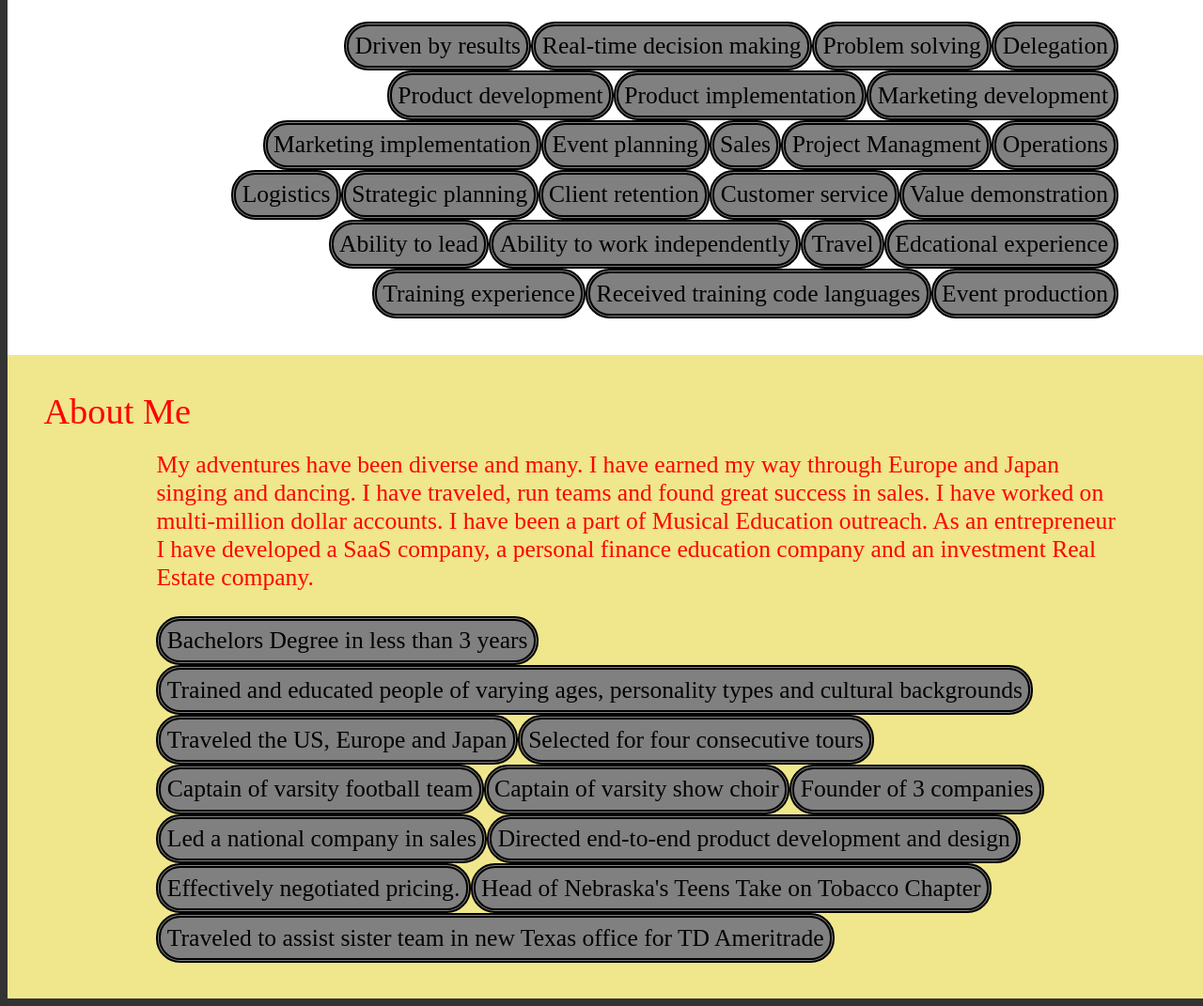
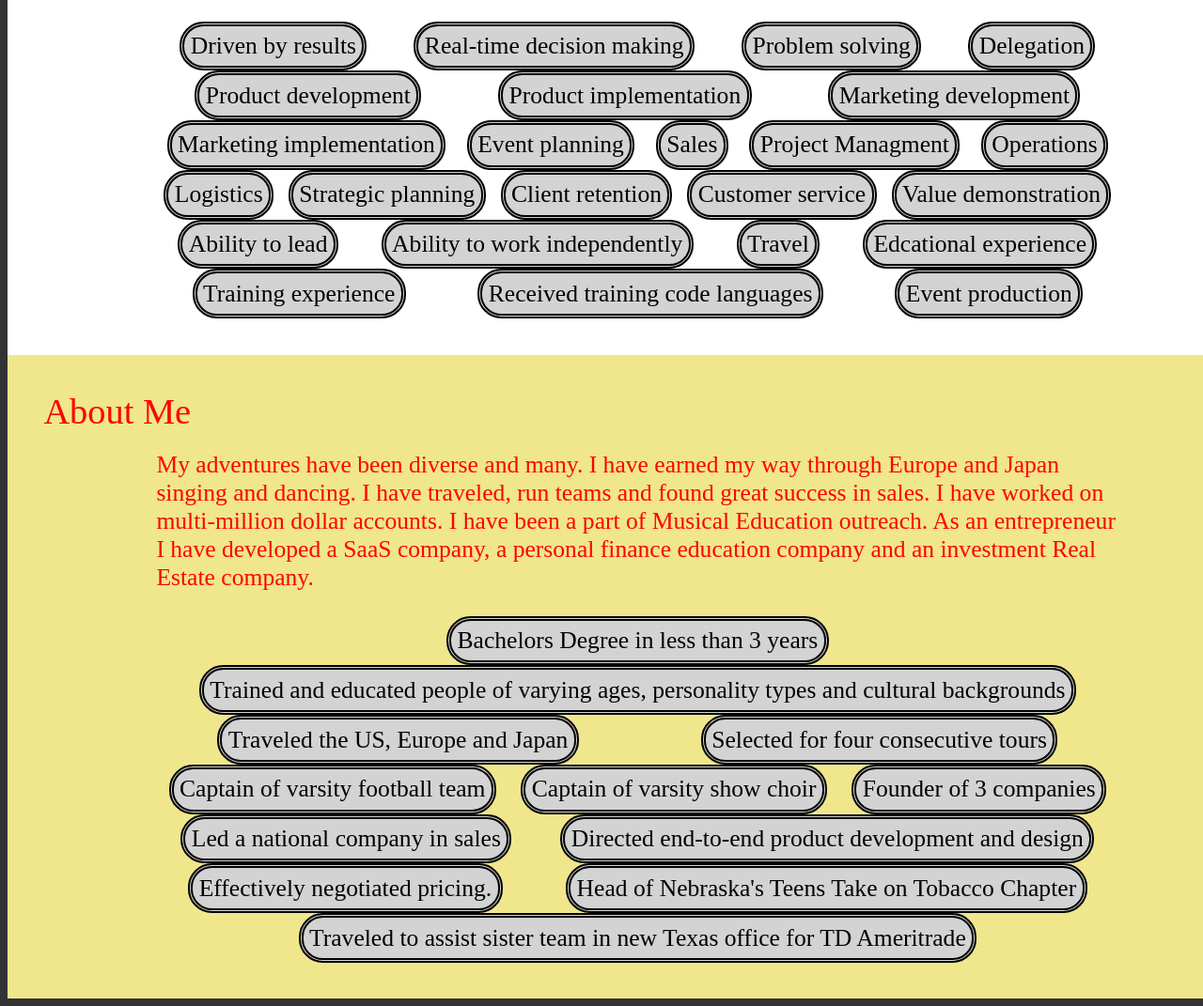
Before and after one commit to superman7117/clarknotes, a plain HTML site: page index.html in a window 1280 px wide. Shown: the part 2370-3441 px from the top of the page at 94% size. Drawn offline with Linux system fonts and the light colour scheme.

Commit message:
changed grey in bubbles and set them to center

```diff
--- a/style.css
+++ b/style.css
@@ -144,21 +144,21 @@ span{
 .bubbleBath {
   width: 80vw;
   display: flex;
-  justify-content: flex-end;
+  justify-content: space-around;
   flex-wrap: wrap;
   margin-top: 2vw;
 }
 .bubbleBath2 {
   width: 80vw;
   display: flex;
-  justify-content: flex-start;
+  justify-content: space-around;
   flex-wrap: wrap;
   margin-top: 2vw;
 }
 
 .bubble {
   color: black;
-  background-color: grey;
+  background-color: lightgrey;
   border-radius: 2vw;
   font-size: 2vw;
   padding: .5vw;
```
